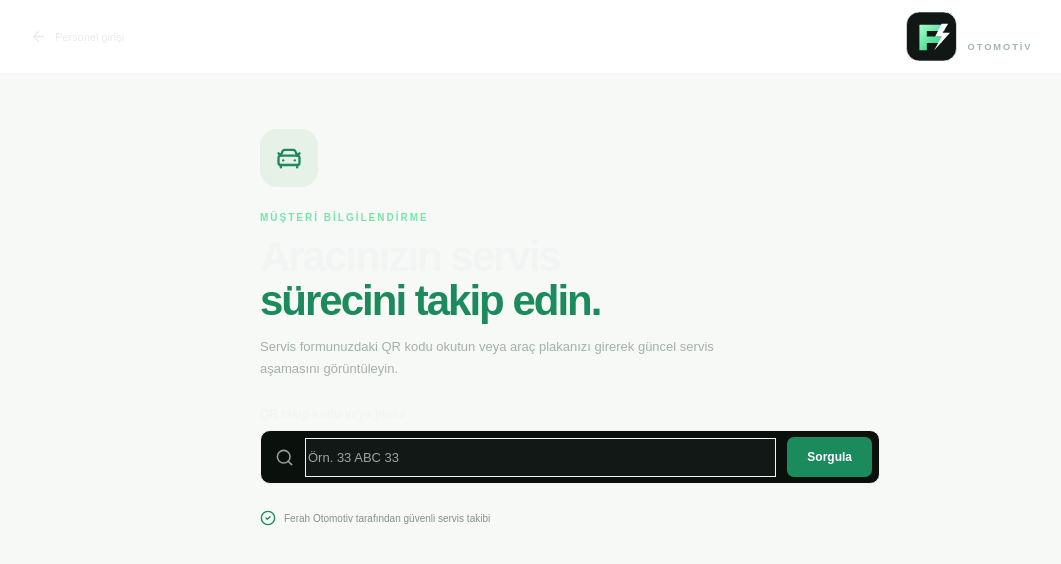
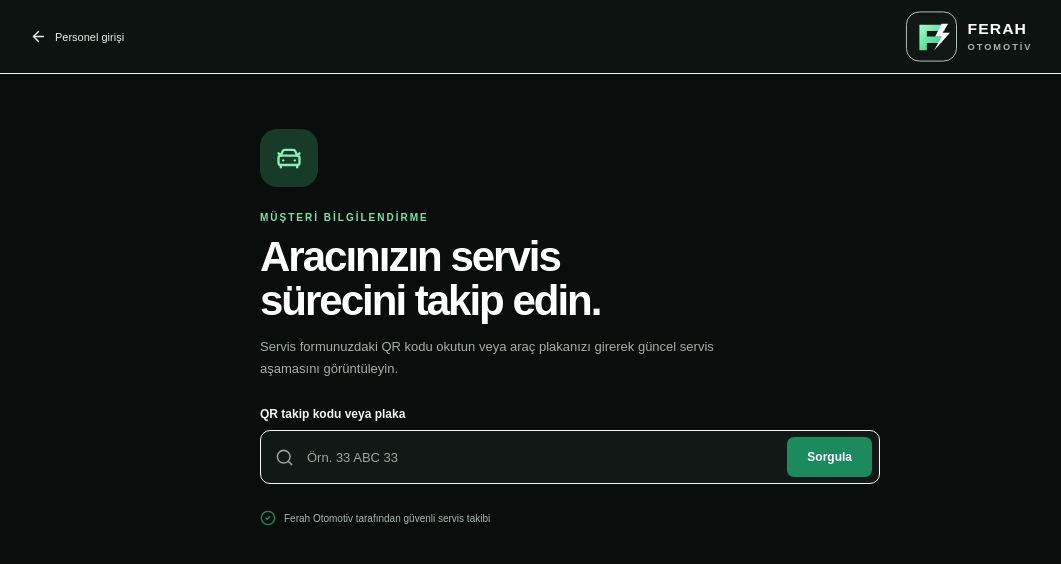
Before and after one commit to otoferah/carservice, a Next.js app: page /tracking in a window 1280 px wide. Shown: the top 564 px of the page, without its empty margins (70-1131 px from the left). Built offline with nearby package versions, Linux system fonts and the light colour scheme.

Commit message:
Finish dark customer tracking and animated frame styling

```diff
--- a/src/app/globals.css
+++ b/src/app/globals.css
@@ -269,3 +269,22 @@ button,.outline-button{color:#f4f7f5}
  .print-quote td,.print-only-quote td{color:#111!important}
  .print-quote .quote-photo{display:none!important}
 }
+
+/* Additional dark surfaces for customer lookup and login branding */
+.login-brand-logo{width:210px;height:56px;margin-bottom:30px}.login-brand-logo img{width:100%;height:100%;object-fit:contain;object-position:left center}
+.tracking-page{background:#090d0b!important;color:#f2f5f3!important}
+.tracking-header{background:#0d1310!important;border-bottom:1px solid #f3f6f4!important}
+.tracking-header .side-brand{color:#fff!important}
+.tracking-content h1,.tracking-content h1 span{color:#fff!important}
+.tracking-symbol{background:#173a29!important;color:#8af0b6!important}
+.tracking-input,.tracking-result{background:#111815!important;border:1px solid #f3f6f4!important;color:#fff!important}
+.tracking-result h2,.tracking-result h3,.result-note b{color:#fff!important}
+.tracking-input input{background:transparent!important;border:0!important;color:#fff!important}
+.result-note{background:#18231c!important;color:#edf3ef!important}
+.result-note p,.result-top p{color:#c0ccc4!important}
+.progress-track{background:#28372e!important}.progress-track span{background:#35d889!important}
+.tracking-vehicle-photo{background:#151e19!important;border-color:#f3f6f4!important}
+.tracking-photo-empty{color:#b8c4bc!important}
+.tracking-foot,.privacy-note{color:#aab7af!important}
+@media(min-width:851px){.stats-grid{grid-template-columns:repeat(4,minmax(0,1fr))}}
+.stat-card:before,.panel:before,.service-form:before,.saved-card:before,.detail-panel:before{-webkit-mask:linear-gradient(#fff 0 0) content-box,linear-gradient(#fff 0 0);-webkit-mask-composite:xor;mask-composite:exclude;z-index:2;padding:1px}
```
